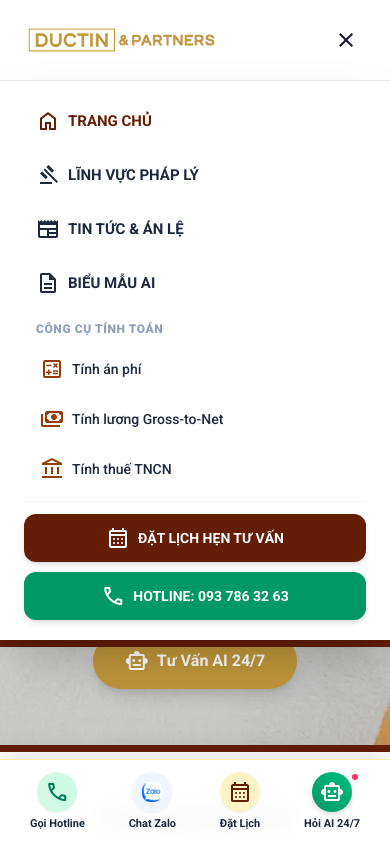
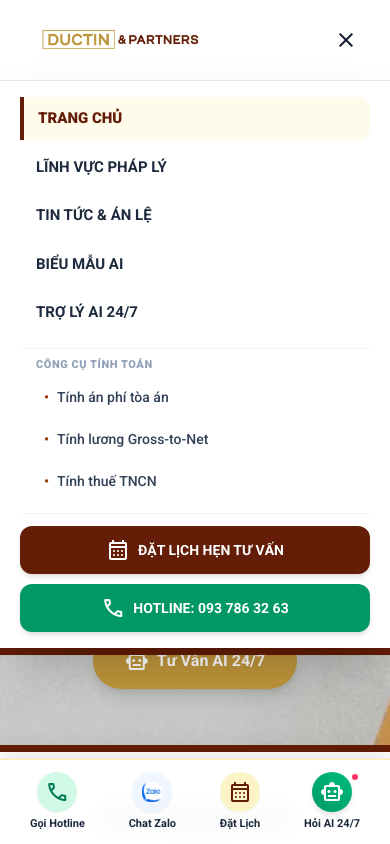
Before and after one commit to RexMcG/webluatductin, a Next.js app: page / in a window 390 px wide. Both pictures are taken after a click on the button "menu". Shown: the top 844 px of the page. Built offline with nearby package versions, Linux system fonts and the light colour scheme.

Commit message:
feat: replace logo with new Logo_website.webp, fix mobile active route highlighting, and use clean bullets for mobile menu sub-items

```diff
--- a/src/components/layout/Header.tsx
+++ b/src/components/layout/Header.tsx
@@ -9,9 +9,24 @@ export default function Header() {
   const pathname = usePathname();
 
   const isActive = (path: string) => {
-    return pathname === path
+    const active = path === "/" ? pathname === "/" : pathname.startsWith(path);
+    return active
       ? "font-black text-[#641D06] border-b-2 border-[#641D06] pb-1"
       : "text-slate-800 hover:text-[#641D06] font-bold transition-colors duration-200";
+  };
+
+  const isMobileActive = (path: string) => {
+    const active = path === "/" ? pathname === "/" : pathname.startsWith(path);
+    return active
+      ? "bg-amber-50 text-[#641D06] font-black border-l-4 border-[#641D06] pl-3.5 pr-4 py-2.5 rounded-r-xl uppercase text-[15px] transition-colors"
+      : "text-slate-800 hover:text-[#641D06] hover:bg-slate-50 pl-4 pr-4 py-2.5 rounded-xl uppercase text-[15px] font-bold transition-colors";
+  };
+
+  const isSubItemActive = (path: string) => {
+    const active = pathname === path;
+    return active
+      ? "bg-amber-50 text-[#641D06] font-bold text-sm pl-6 pr-4 py-2 rounded-xl flex items-center gap-2 transition-colors"
+      : "text-slate-700 hover:text-[#641D06] hover:bg-slate-50 text-sm pl-6 pr-4 py-2 rounded-xl flex items-center gap-2 font-medium transition-colors";
   };
 
   return (
@@ -129,64 +144,74 @@ export default function Header() {
 
         {/* Mobile Menu Drawer */}
         <div
-          className={`${isMobileMenuOpen ? "block" : "hidden"} md:hidden bg-white border-t border-slate-200 px-6 py-5 shadow-2xl transition-all max-h-[calc(100vh-5rem)] overflow-y-auto`}
+          className={`${isMobileMenuOpen ? "block" : "hidden"} md:hidden bg-white border-t border-slate-200 px-5 py-4 shadow-2xl transition-all max-h-[calc(100vh-5rem)] overflow-y-auto`}
         >
-          <div className="flex flex-col gap-3.5 font-bold text-slate-800">
+          <div className="flex flex-col gap-1.5 font-bold text-slate-800">
             <Link
               href="/"
               onClick={() => setIsMobileMenuOpen(false)}
-              className="text-[#641D06] hover:bg-amber-50 px-3 py-2 rounded-xl uppercase text-[15px] flex items-center gap-2"
+              className={isMobileActive("/")}
             >
-              <span className="material-symbols-outlined text-xl">home</span> Trang chủ
+              Trang chủ
             </Link>
             <Link
               href="/services"
               onClick={() => setIsMobileMenuOpen(false)}
-              className="hover:text-[#641D06] hover:bg-amber-50 px-3 py-2 rounded-xl uppercase text-[15px] flex items-center gap-2"
+              className={isMobileActive("/services")}
             >
-              <span className="material-symbols-outlined text-xl">gavel</span> Lĩnh vực pháp lý
+              Lĩnh vực pháp lý
             </Link>
             <Link
               href="/news"
               onClick={() => setIsMobileMenuOpen(false)}
-              className="hover:text-[#641D06] hover:bg-amber-50 px-3 py-2 rounded-xl uppercase text-[15px] flex items-center gap-2"
+              className={isMobileActive("/news")}
             >
-              <span className="material-symbols-outlined text-xl">newspaper</span> Tin tức &amp; Án lệ
+              Tin tức &amp; Án lệ
             </Link>
             <Link
               href="/ai-form-library"
               onClick={() => setIsMobileMenuOpen(false)}
-              className="hover:text-[#641D06] hover:bg-amber-50 px-3 py-2 rounded-xl uppercase text-[15px] flex items-center gap-2"
+              className={isMobileActive("/ai-form-library")}
             >
-              <span className="material-symbols-outlined text-xl">description</span> Biểu mẫu AI
+              Biểu mẫu AI
+            </Link>
+            <Link
+              href="/ai-chatbot"
+              onClick={() => setIsMobileMenuOpen(false)}
+              className={isMobileActive("/ai-chatbot")}
+            >
+              Trợ lý AI 24/7
             </Link>
 
-            <div className="text-xs font-black uppercase tracking-wider text-slate-400 mt-1 px-3">
+            <div className="text-[11px] font-black uppercase tracking-wider text-slate-400 mt-2 pt-2 border-t border-slate-100 px-4">
               Công cụ tính toán
             </div>
             <Link
               href="/court-fee-calculator"
               onClick={() => setIsMobileMenuOpen(false)}
-              className="hover:text-[#641D06] hover:bg-amber-50 text-sm px-4 py-1.5 rounded-lg flex items-center gap-2 font-medium"
+              className={isSubItemActive("/court-fee-calculator")}
             >
-              <span className="material-symbols-outlined text-base text-amber-800">calculate</span> Tính án phí
+              <span className="text-amber-800 font-bold">•</span>
+              <span>Tính án phí tòa án</span>
             </Link>
             <Link
               href="/salary-calculator"
               onClick={() => setIsMobileMenuOpen(false)}
-              className="hover:text-[#641D06] hover:bg-amber-50 text-sm px-4 py-1.5 rounded-lg flex items-center gap-2 font-medium"
+              className={isSubItemActive("/salary-calculator")}
             >
-              <span className="material-symbols-outlined text-base text-amber-800">payments</span> Tính lương Gross-to-Net
+              <span className="text-amber-800 font-bold">•</span>
+              <span>Tính lương Gross-to-Net</span>
             </Link>
             <Link
               href="/pit-calculator"
               onClick={() => setIsMobileMenuOpen(false)}
-              className="hover:text-[#641D06] hover:bg-amber-50 text-sm px-4 py-1.5 rounded-lg flex items-center gap-2 font-medium"
+              className={isSubItemActive("/pit-calculator")}
             >
-              <span className="material-symbols-outlined text-base text-amber-800">account_balance</span> Tính thuế TNCN
+              <span className="text-amber-800 font-bold">•</span>
+              <span>Tính thuế TNCN</span>
             </Link>
 
-            <div className="pt-3 border-t border-slate-100 flex flex-col gap-2.5">
+            <div className="pt-3 mt-2 border-t border-slate-100 flex flex-col gap-2.5">
               <Link
                 href="/appointment"
                 onClick={() => setIsMobileMenuOpen(false)}
```
Also changed, not shown: public/img/Logo_website.png, public/img/Logo_website.webp.
